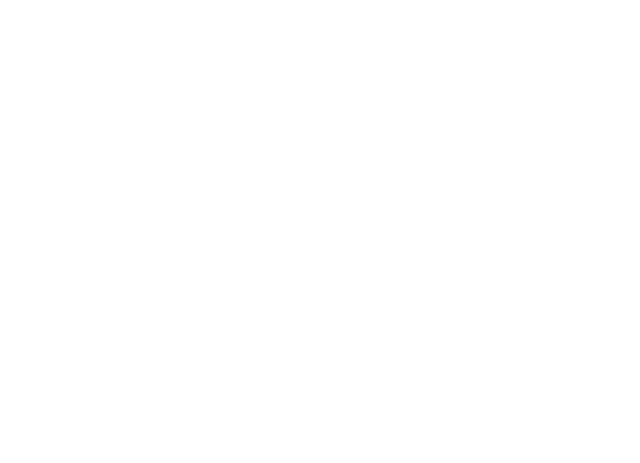
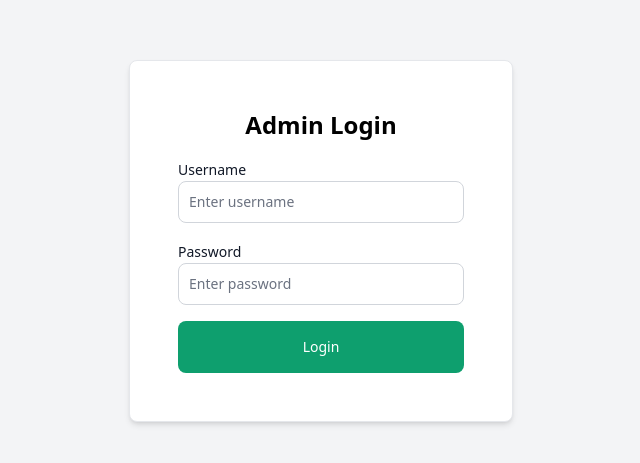
Before and after one commit to ChanithW/mern_project, a React (Create React App) app in the folder frontend/: page /admin-login in a window 1280 px wide. Before the commit this address had no page. Shown: the part 159-622 px from the top of the page, without its empty margins (319-959 px from the left). Built offline with nearby package versions, Linux system fonts and the light colour scheme.

Commit message:
admin login page

```diff
--- a/frontend/src/App.js
+++ b/frontend/src/App.js
@@ -2,6 +2,7 @@ import "./App.css";
 import { StrictMode } from "react";
 import Home from "./pages/home.js";
 import { BrowserRouter as Router, Routes, Route } from "react-router-dom";
+import AdminLogin from "./pages/AdminLogin.js";
 
 
 function App() {
@@ -10,6 +11,7 @@ function App() {
   <Router>
     <Routes>
       <Route path="/" element={<Home />} />
+      <Route path="/admin-login" element={<AdminLogin />} />
     </Routes>
   </Router>
 </StrictMode>
--- /dev/null
+++ b/frontend/src/pages/AdminLogin.js
@@ -0,0 +1,64 @@
+import React from 'react';
+import { useState } from "react";
+import { useNavigate } from "react-router-dom";
+import { Button, Label, TextInput, Card } from "flowbite-react";
+
+function AdminLogin() {
+
+  const [username, setUsername] = useState("");
+  const [password, setPassword] = useState("");
+  const navigate = useNavigate();
+
+  const handleLogin = (e) => {
+    e.preventDefault();
+    console.log("Admin Login Attempt:", { username, password });
+    // Redirect to admin dashboard (to be implemented)
+    navigate("/admin-dashboard");
+
+    if (username === "admin" && password === "admin123") {
+        navigate("/admin-dashboard"); // Redirect to the admin dashboard
+    } else {
+        alert("Invalid username or password");
+        navigate("/admin-login"); // Redirect to the admin login page
+    }
+  };
+
+
+
+  return (
+    <div className="flex justify-center items-center min-h-screen bg-gray-100">
+      <Card className="w-96 p-6">
+        <h2 className="text-2xl font-bold text-center mb-4">Admin Login</h2>
+        <form onSubmit={handleLogin} className="space-y-4">
+          <div>
+            <Label htmlFor="username" value="Username" />
+            <TextInput
+              id="username"
+              type="text"
+              placeholder="Enter username"
+              required
+              value={username}
+              onChange={(e) => setUsername(e.target.value)}
+            />
+          </div>
+          <div>
+            <Label htmlFor="password" value="Password" />
+            <TextInput
+              id="password"
+              type="password"
+              placeholder="Enter password"
+              required
+              value={password}
+              onChange={(e) => setPassword(e.target.value)}
+            />
+          </div>
+          <Button type="submit" gradientDuoTone="greenToBlue" className="bg-green-500 text-white w-full py-2 mt-4">
+            Login
+          </Button>
+        </form>
+      </Card>
+    </div>
+  )
+}
+
+export default AdminLogin
--- a/frontend/src/pages/home.js
+++ b/frontend/src/pages/home.js
@@ -1,15 +1,19 @@
 import React from 'react'
 import { Button, Card } from 'flowbite-react';
+import { useNavigate } from "react-router-dom";
 
 
 function Home() {
+
+  const navigate = useNavigate();
+
   return (
     <div className="min-h-screen flex items-center justify-center bg-green-700 p-8">
     <div className="bg-white p-10 rounded-2xl shadow-xl max-w-4xl w-full flex">
       {/* Left Section */}
       <div className="w-1/2 pr-8 flex flex-col justify-center">
         <h1 className="text-4xl font-bold text-black mb-4">TEA ESTATE MANAGEMENT SYSTEM</h1>
-        <Button className="bg-green-500 text-white w-full py-2 mt-4" href="/admin-login">
+        <Button className="bg-green-500 text-white w-full py-2 mt-4" href="/admin-login" gradientDuoTone="greenToBlue" onClick={() => navigate("/admin-login")}>
           Admin Login Portal
         </Button>
       </div>
```
Also changed, not shown: frontend/src/components/footer.js (added), frontend/src/components/header.js (added), frontend/src/pages/AdminDashboard.js (added).
